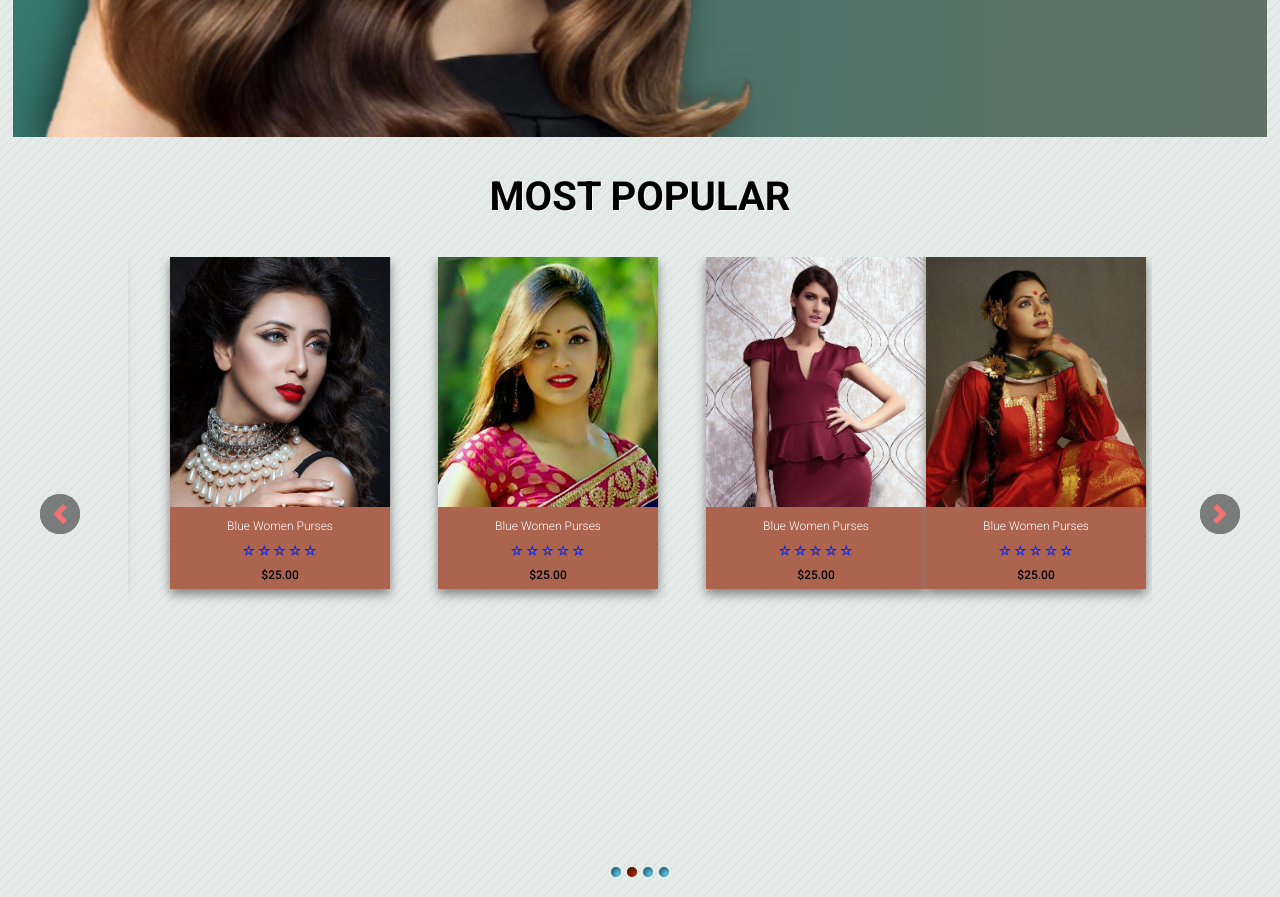
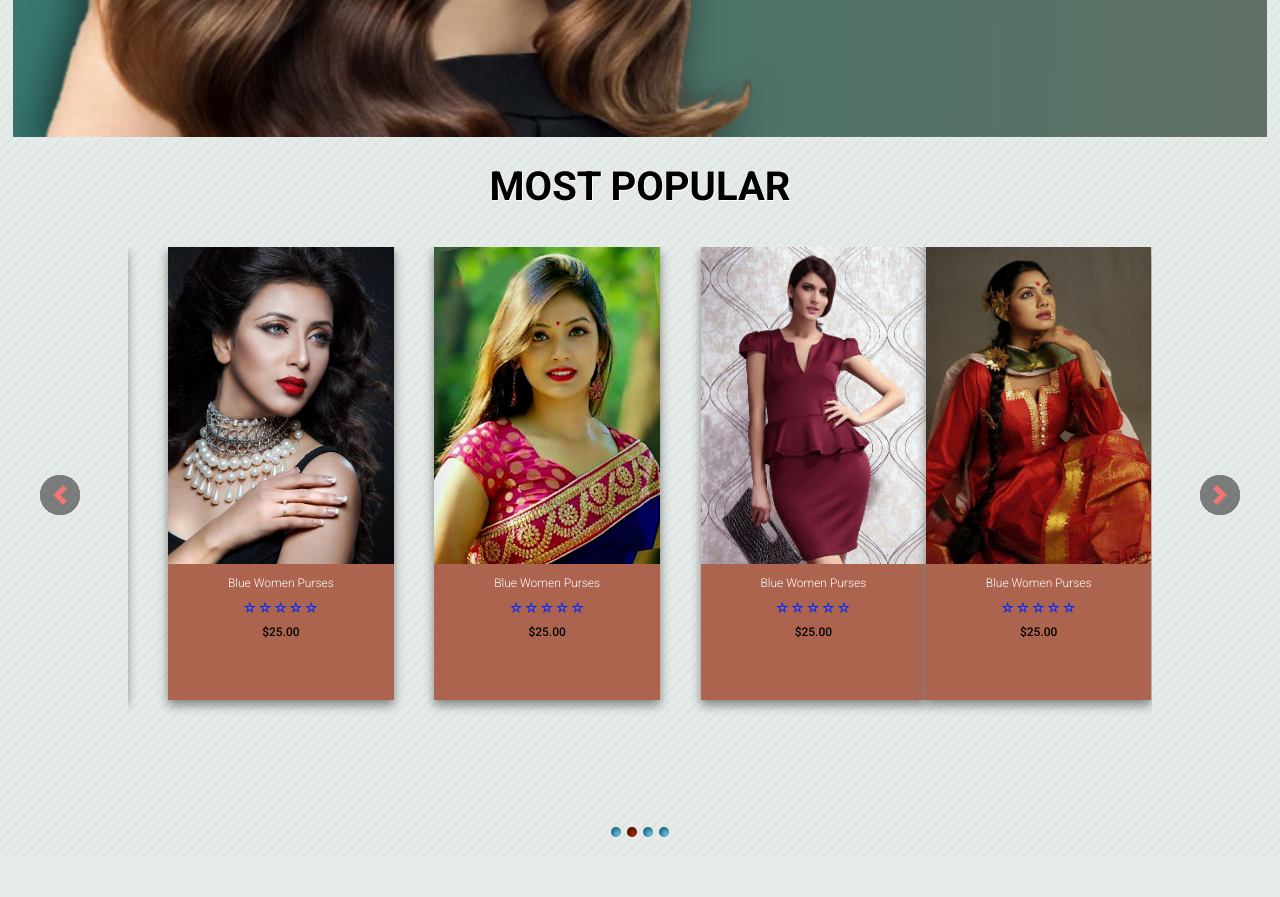
Before and after one commit to zahidulislam2020/silon-shopping, a plain HTML site: page index.html in a window 1280 px wide. Shown: the part 1980-2877 px from the top of the page. After the commit the page ends 2837 px from the top, so only its background shows below. Drawn offline with nearby package versions, Linux system fonts and the light colour scheme.

Commit message:
my first website for experiment, silon

```diff
--- a/css/carousel-style.css
+++ b/css/carousel-style.css
@@ -1,11 +1,14 @@
 
 div.carousel {
   width: 100%;
-  height: 95vh;
+  height: 90vh;
   margin: 30px auto 0;
-  margin-top: 0;
   float: left;
   /*background: #000;*/
+}
+
+#mySlide.carousel.slide {
+  margin: 0;
 }
 
 .carousel-indicators li {
@@ -58,8 +61,7 @@ div.carousel p {
   text-align: center;
   text-shadow: 1px 1px 0px #fff;
   color: #000;
-  margin-top: 30px;
-  margin-bottom: 30px;
+  padding: 2rem;
 }
 
 div.carousel-inner {
@@ -71,26 +73,28 @@ div.carousel-inner {
 
 div.carousel-item {
   max-width: 100%;
-  height: 100%;
+  height: 90%;
   /*background-color: lightseagreen;*/
 }
 
 div.flex-row {
   width: 100%;
+  height: 100%;
   display: flex;
   justify-content: space-between;
 }
 
 div.flex-col {
-  width: 220px;
+  width: 22%;
+  height: 100%;
   background-color: rgb(172, 100, 78);
   box-shadow: 0px 5px 10px grey;
 }
 
 div.image-rack {
-  width: 220px;
-  height: 250px;
-  max-height: 260px;
+  width: 100%;
+  height: 70%;
+ /* max-height: 260px;*/
   background-repeat: no-repeat;
   background-size: cover;
   background-position: top center;
--- a/css/responsive-css/extra-small-responsive.css
+++ b/css/responsive-css/extra-small-responsive.css
@@ -224,15 +224,14 @@
     /*===PRODUCT PROMOTION ENDS===*/
 
     div.carousel {
-        height: 55vh;
-        margin: 2rem auto 0;
+        height: 50vh;
         /*background: #000;*/
     }
 
 
     div.carousel p {
         font-size: 1.6rem;
-        margin: 1.6rem 0;
+        /*margin: 1.6rem 0;*/
     }
 
     div.carousel-inner {
```
